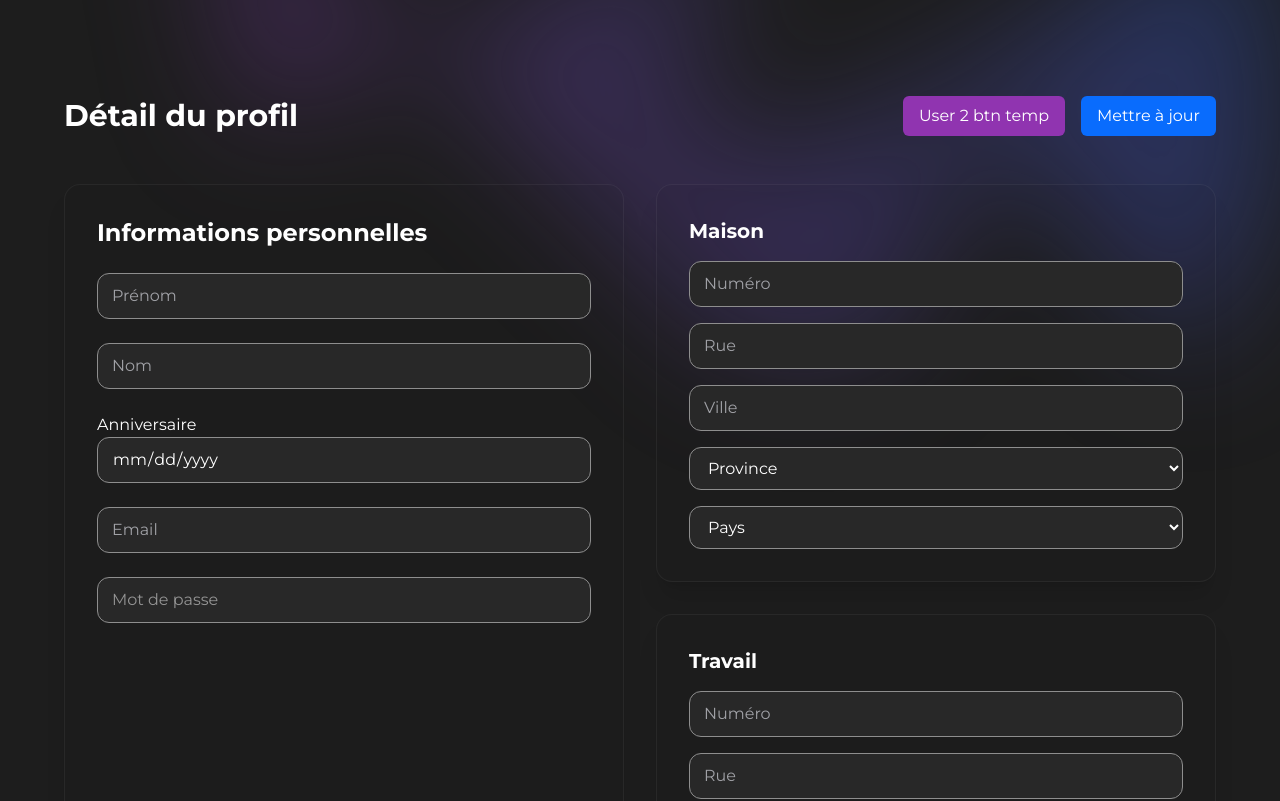
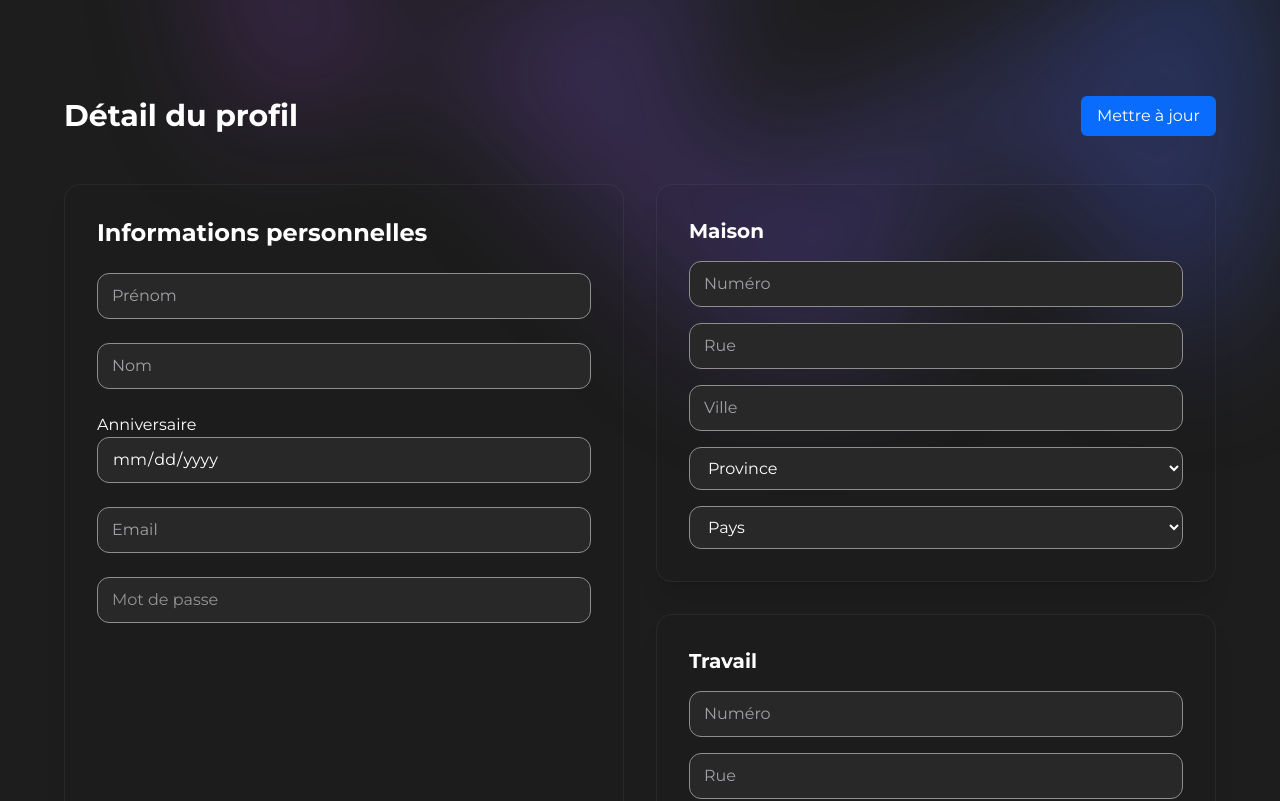
Before and after one commit to JRcard/PS-equipe1, a Vue app: page /profil in a window 1280 px wide. Shown: the top 801 px of the page. Built offline with nearby package versions, Linux system fonts and the light colour scheme; no server answers.

Commit message:
retrait du button temporaire de connection

```diff
--- a/src/components/Profile.vue
+++ b/src/components/Profile.vue
@@ -15,10 +15,7 @@
             <h1 class="text-3xl font-bold">Détail du profil</h1>
 
             <div class="flex gap-4">
-                <button @click="connectUserOne()"
-                    class="px-4 py-2 rounded-md bg-principale hover:opacity-80 transition">
-                    User 2 btn temp
-                </button>
+
 
                 <button v-if="isDisable" @click="toggleEdit()"
                     class="px-4 py-2 rounded-md bg-secondaire hover:opacity-80 transition">
@@ -275,11 +272,6 @@
 <script setup>
 import { onMounted, ref } from 'vue';
 
-const connectUserOne = () => {
-    localStorage.setItem("userId", 2)
-    console.log(localStorage.getItem("userId"))
-
-}
 
 let showPassword = ref(true)
 
```
